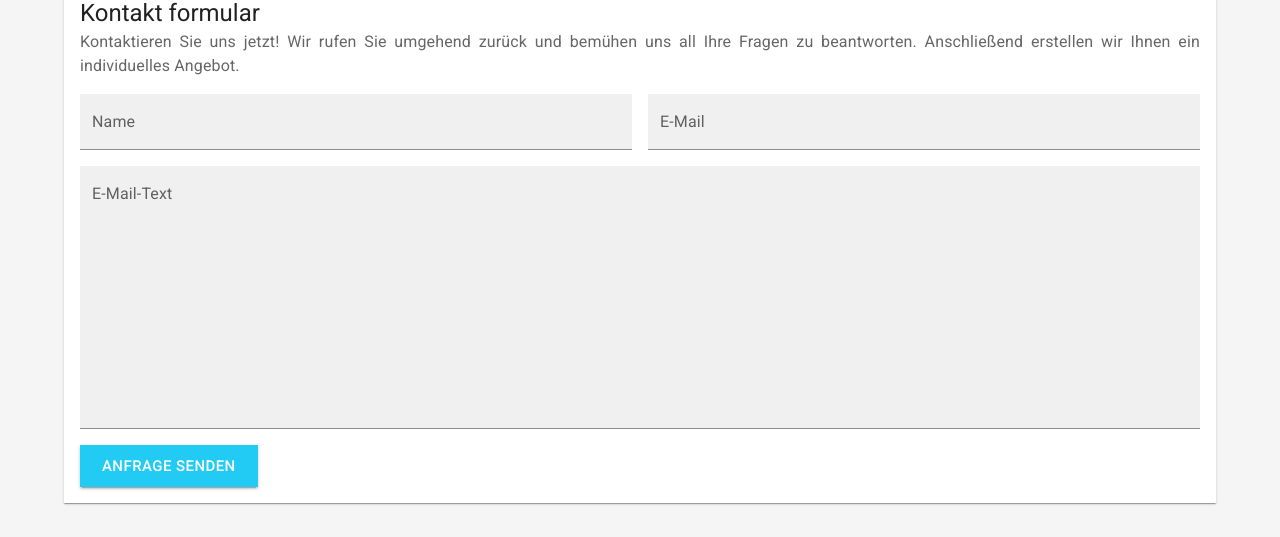
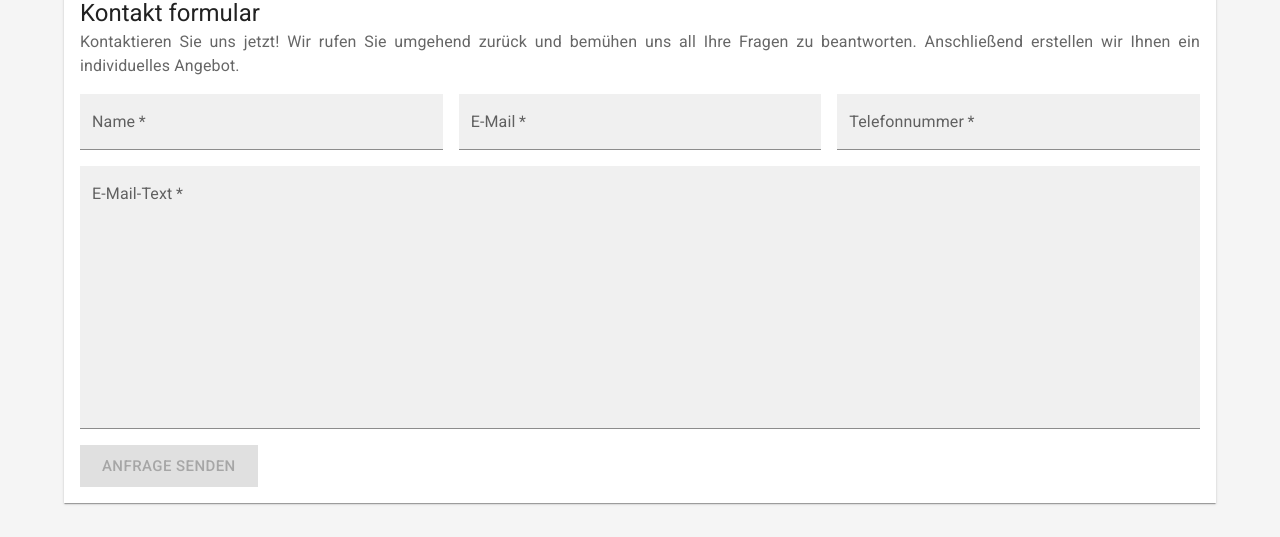
Before and after one commit to sufius/dada-clean-pfalz, a React (Create React App) app: page / in a window 1280 px wide. Shown: the part 2162-2699 px from the top of the page. Built offline with nearby package versions, Linux system fonts and the light colour scheme.

Commit message:
add validaton to form controls add and use nodemailer smtp email send package

```diff
--- a/src/pages/Home/Home.tsx
+++ b/src/pages/Home/Home.tsx
@@ -20,6 +20,7 @@ import MenuIcon from "@material-ui/icons/Menu";
 import Tabs from "@material-ui/core/Tabs";
 import Tab from "@material-ui/core/Tab";
 import { Link } from "react-router-dom";
+import { useForm, SubmitHandler } from "react-hook-form";
 import Typography from "@material-ui/core/Typography";
 import Paper from "@material-ui/core/Paper";
 import Card from "@material-ui/core/Card";
@@ -32,6 +33,13 @@ import DcpCarousel from "../../components/DcpCarousel";
 import Hero from "../../components/Hero";
 
 const drawerWidth = 240;
+
+type Inputs = {
+  name: string;
+  email: string;
+  mobile: string;
+  emailText: string;
+};
 
 const Home: FC = () => {
   const [mobileOpen, setMobileOpen] = React.useState(false);
@@ -49,11 +57,24 @@ const Home: FC = () => {
       offset: -100 // Scrolls to element + 50 pixels down the page
     });
   };
-  const [emailText, setEmailText] = React.useState("");
-  const handleChangeEmailText = (
-    event: React.ChangeEvent<HTMLInputElement>
-  ) => {
-    setEmailText(event.target.value);
+
+  const {
+    register,
+    handleSubmit,
+    watch,
+    formState: { errors, isValid }
+  } = useForm<Inputs>({ mode: "onChange" });
+
+  const onSubmit: SubmitHandler<Inputs> = data => {
+    const requestOptions = {
+      method: "POST",
+      headers: { "Content-Type": "application/json" },
+      body: JSON.stringify(data)
+    };
+    fetch("/request/quotation", requestOptions)
+      .then(data => {
+        console.log(data);
+      });
   };
 
   const drawer = (
@@ -316,6 +337,12 @@ const Home: FC = () => {
             >
               GRATIS ANGEBOT EINHOLEN
             </Typography>
+            <Box
+              component="form"
+              noValidate
+              autoComplete="off"
+              onSubmit={handleSubmit(onSubmit)}
+            >
               <Card>
                 <CardHeader
                   title="Kontakt formular"
@@ -328,39 +355,78 @@ const Home: FC = () => {
                   align="justify"
                 />
                 <CardContent>
-                <Box component="form" noValidate autoComplete="off">
                   <Grid container spacing={2}>
-                    <Grid item xs={12} md={6}>
+                    <Grid item xs={12} md={4}>
                       <TextField
+                        {...register("name", { required: true })}
+                        error={Boolean(errors.name)}
+                        helperText={
+                          Boolean(errors.name) &&
+                          "Sie müssen einen Namen eingeben"
+                        }
                         id="name"
                         label="Name"
                         variant="filled"
                         fullWidth
+                        required
                       />
                     </Grid>
-                    <Grid item xs={12} md={6}>
+                    <Grid item xs={12} md={4}>
                       <TextField
+                        {...register("email", {
+                          required: true,
+                          pattern: /^[A-Z0-9._%+-]+@[A-Z0-9.-]+\.[A-Z]{2,4}$/i
+                        })}
+                        error={Boolean(errors.email)}
+                        helperText={
+                          Boolean(errors.email) &&
+                          "Sie müssen eine E-Mail eingeben"
+                        }
                         id="email"
                         label="E-Mail"
                         variant="filled"
                         fullWidth
+                        required
+                      />
+                    </Grid>
+                    <Grid item xs={12} md={4}>
+                      <TextField
+                        error={Boolean(errors.mobile)}
+                        helperText={
+                          Boolean(errors.emailText) &&
+                          "Sie müssen eine Telefonnummer eingeben"
+                        }
+                        label="Telefonnummer"
+                        fullWidth
+                        required
+                        variant="filled"
+                        type="tel"
+                        placeholder="0176 123 456 78"
+                        {...register("mobile", {
+                          required: true,
+                          maxLength: 15
+                        })}
                       />
                     </Grid>
                     <Grid item xs={12}>
                       <TextField
-                        id="outlined-multiline-flexible"
+                        {...register("emailText", { required: true })}
+                        error={Boolean(errors.emailText)}
+                        helperText={
+                          Boolean(errors.emailText) &&
+                          "Sie müssen einen E-Mail-Text eingeben"
+                        }
+                        id="email-text"
                         label="E-Mail-Text"
                         multiline
                         minRows={10}
                         maxRows={20}
-                        value={emailText}
-                        onChange={handleChangeEmailText}
                         variant="filled"
                         fullWidth
+                        required
                       />
                     </Grid>
                   </Grid>
-                </Box>
                 </CardContent>
                 <CardActions
                   sx={{
@@ -368,11 +434,17 @@ const Home: FC = () => {
                     pt: 0
                   }}
                 >
-                <Button variant="contained" size="large">
+                  <Button
+                    disabled={!isValid}
+                    type="submit"
+                    variant="contained"
+                    size="large"
+                  >
                     Anfrage senden
                   </Button>
                 </CardActions>
               </Card>
+            </Box>
           </Element>
         </Container>
       </Element>
```
Also changed, not shown: src/setupProxy.js (added, +87 -0 lines). Lines whose indentation alone changed are shown as unchanged.
